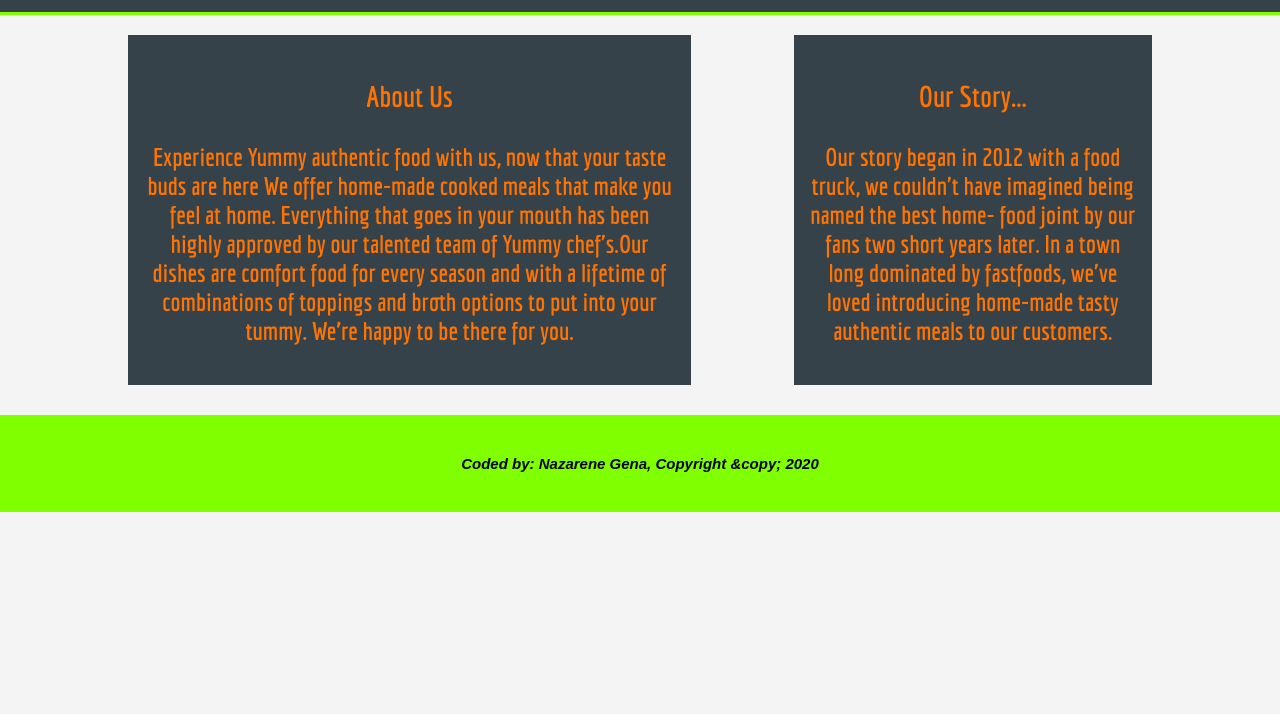
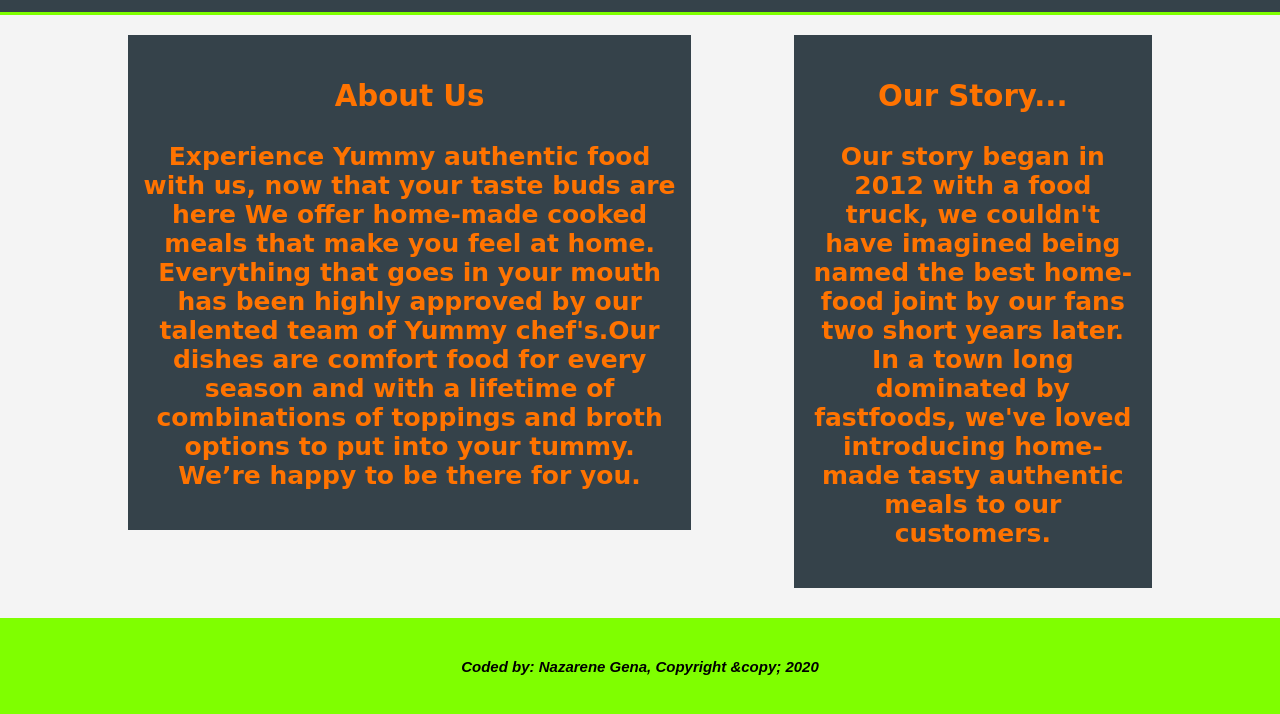
Before and after one commit to genarene/Yummys-Restaurant, a plain HTML site: page about.html in a window 1280 px wide. Shown: the part 196-910 px from the top of the page. Before the commit the page ends 800 px from the top, so only its background shows below. Drawn offline with Linux system fonts and the light colour scheme; a web font is replaced by a local one.

Commit message:
changing font family

```diff
--- a/style.css
+++ b/style.css
@@ -128,6 +128,7 @@ header nav #menu:hover {
 }
 #newsletter h1 {
   float: left;
+
   font-family: "Economica", sans-serif;
   font-size: 30px;
   margin-top: 28px;
@@ -182,8 +183,9 @@ aside#sidebar {
   float: right;
   width: 35%;
   margin-top: 10px;
+  font-family: "Lobster", cursive;
 
-  font-family: "Economica", sans-serif;
+  /* font-family: "Economica", sans-serif; */
   font-size: 25px;
   text-align: center;
 }
@@ -200,7 +202,8 @@ article#main-col {
   float: left;
   width: 55%;
   margin-top: 10px;
-  font-family: "Economica", sans-serif;
+  font-family: "Lobster", cursive;
+  /* font-family: "Economica", sans-serif; */
   font-size: 25px;
   text-align: center;
 }
```
